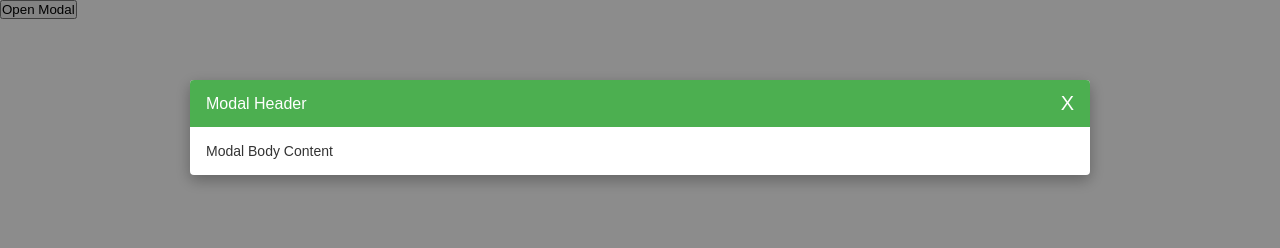
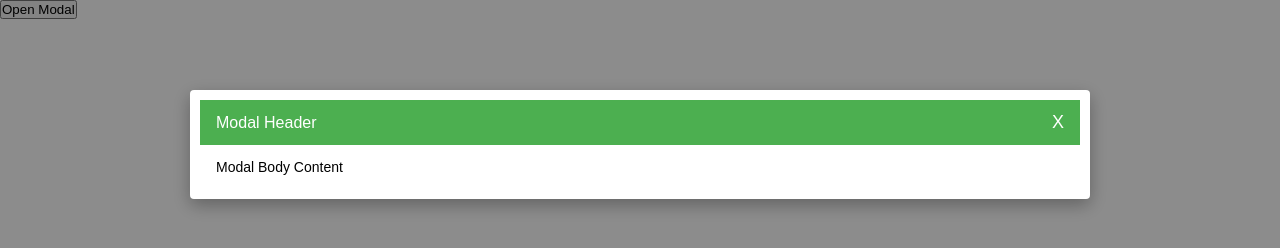
Before and after one commit to acciojob/css-modal-kartiknoriya, a website: page main.html in a window 1280 px wide. Both pictures are taken after a click on the button "Open Modal". Drawn offline with Linux system fonts and the light colour scheme.

Commit message:
created a submission

```diff
--- a/script.js
+++ b/script.js
@@ -6,6 +6,7 @@ const closeBtn = document.querySelector('.close-modal');
 // Open modal
 openBtn.addEventListener('click', () => {
   modal.classList.add('show');
+  modal-content.classList.add('show');
 });
 
 // Close modal on close button
--- a/styles.css
+++ b/styles.css
@@ -5,68 +5,69 @@
   padding: 0;
   font-family: Arial, sans-serif;
 }
-
-/* Modal overlay */
+/* Overlay */
 .modal {
   position: fixed;
-  top: 0;
-  left: 0;
-  width: 100%;
-  height: 100%;
+  inset: 0;
   background: rgba(0, 0, 0, 0.45);
-  display: flex;
+
+  display: none;
   justify-content: center;
-  align-items: flex-start; /* move modal to top */
-  padding-top: 80px;
-  opacity: 0;
-  visibility: hidden;
-  transition: opacity 0.3s ease;
+  align-items: flex-start;
+  padding-top: 90px;
 }
 
-/* Show modal */
 .modal.show {
-  opacity: 1;
-  visibility: visible;
+  display: flex;
 }
 
 /* Modal box */
 .modal-content {
   background: #fff;
-  width: 80%;
+  width: 85%;
+  padding:10px;
   max-width: 900px;
   border-radius: 4px;
   overflow: hidden;
-  box-shadow: 0 5px 15px rgba(0, 0, 0, 0.3);
+  box-shadow: 0 6px 18px rgba(0, 0, 0, 0.3);
+
+  animation: bootstrapSlide 0.25s ease-out;
 }
 
-/* Header */
+@keyframes bootstrapSlide {
+  from {
+    transform: translateY(-30px);
+    opacity: 0;
+  }
+  to {
+    transform: translateY(0);
+    opacity: 1;
+  }
+}
+
 .modal-header {
+  background: #4caf50;
+  color: white;
+  padding: 12px 16px;
   display: flex;
   justify-content: space-between;
   align-items: center;
-  padding: 12px 16px;
-  background: #4caf50; /* green header */
-  color: #fff;
 }
 
-/* Header text */
 .modal-header h2 {
   font-size: 16px;
   font-weight: normal;
 }
 
-/* Close button */
 .close-modal {
   background: none;
   border: none;
-  color: #fff;
-  font-size: 20px;
+  font-size: 18px;
+  color: white;
   cursor: pointer;
 }
 
-/* Body */
 .modal-body {
-  padding: 16px;
-  color: #333;
+  padding: 14px 16px;
   font-size: 14px;
 }
```
Also changed, not shown: main.html (+1 -0 lines).
